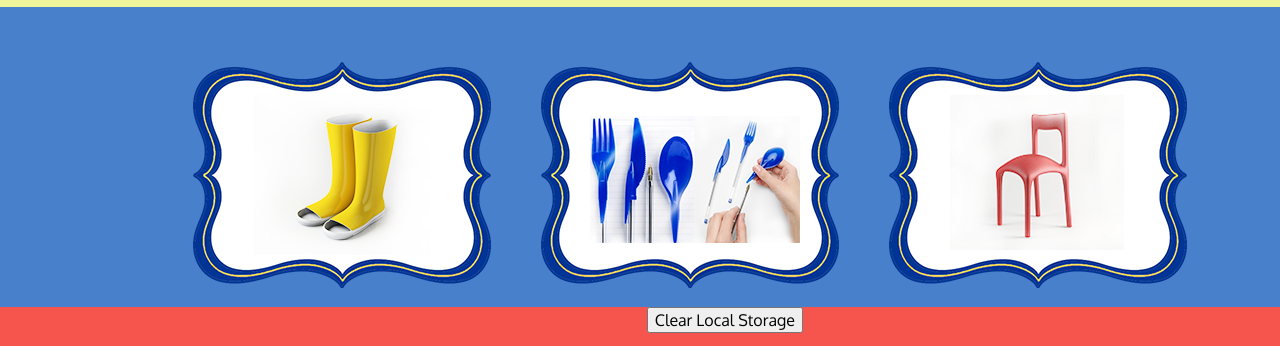
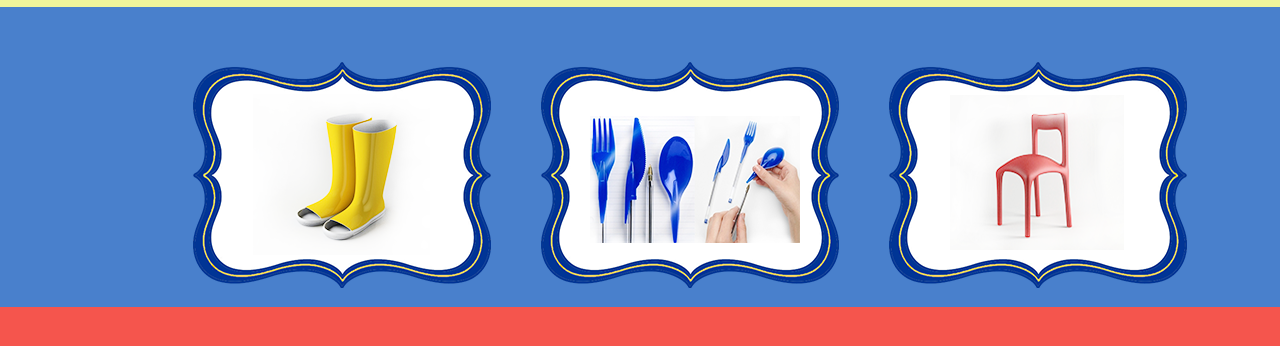
Before and after one commit to lwenke01/busMall, a plain HTML site: page index.html in a window 1280 px wide. Shown: the part 377-723 px from the top of the page. Drawn offline with Linux system fonts and the light colour scheme.

Commit message:
yesterdays edits

```diff
--- a/index.html
+++ b/index.html
@@ -36,7 +36,6 @@
     </section>
     <section class = "results">
       <button id ="button" class = "button">Click Here for Results</button>
-      <button id="lsClear">Clear Local Storage</button>
     </section>
     <section class="chart1">
       <article class="title1" id="title1">
```
